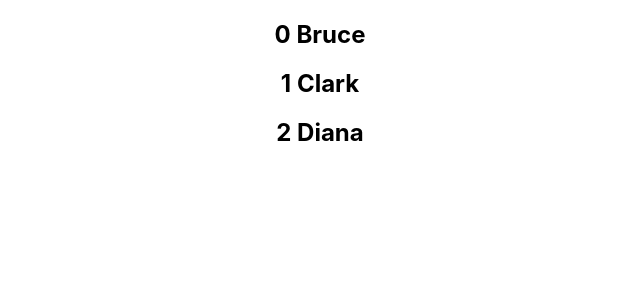
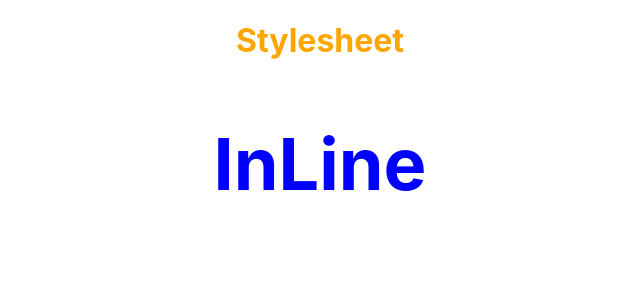
Before and after one commit to APJ-9/learning, a React (Create React App) app in the folder react/hello-world/: page / in a window 1280 px wide. Shown: the top 300 px of the page, without its empty margins (320-960 px from the left). Built offline with nearby package versions, Linux system fonts and the light colour scheme.

Commit message:
styling css

```diff
--- a/react/hello-world/src/App.js
+++ b/react/hello-world/src/App.js
@@ -12,12 +12,14 @@
 import ParentComponent from './components/ParentComponent';
 import UserGreeting from './UserGreeting';
 import NameList from './components/NameList';
+import Stylesheet from './components/Stylesheet';
 
 function App() {
   return (
     <div className="App">
+      <Stylesheet primary={true}></Stylesheet>
       {/* <UserGreeting /> */}
-      <NameList />
+      {/* <NameList /> */}
       {/* <Greet /> */}
       {/* <Welcome name="Akhil" shortHand="APJ" /> */}
       {/* <Hello /> */}
@@ -32,7 +34,7 @@
       {/* <ClassClick></ClassClick> */}
       {/* <EventBind></EventBind> */}
       {/* <ParentComponent></ParentComponent> */}
-    </div>
+    </div >
   );
 }
 
--- /dev/null
+++ b/react/hello-world/src/components/Stylesheet.js
@@ -0,0 +1,19 @@
+import React from 'react'
+import './myStyles.css'
+
+const heading = {
+    fontSize: '72px',
+    color: 'blue'
+}
+
+function Stylesheet(props) {
+    let className = props.primary ? 'primary' : ''
+    return (
+        <div >
+            <h1 className={className}>Stylesheet</h1>
+            <h2 style={heading}>InLine</h2>
+        </div>
+    )
+}
+
+export default Stylesheet
--- /dev/null
+++ b/react/hello-world/src/components/myStyles.css
@@ -0,0 +1,3 @@
+.primary {
+    color: orange;
+}
```
